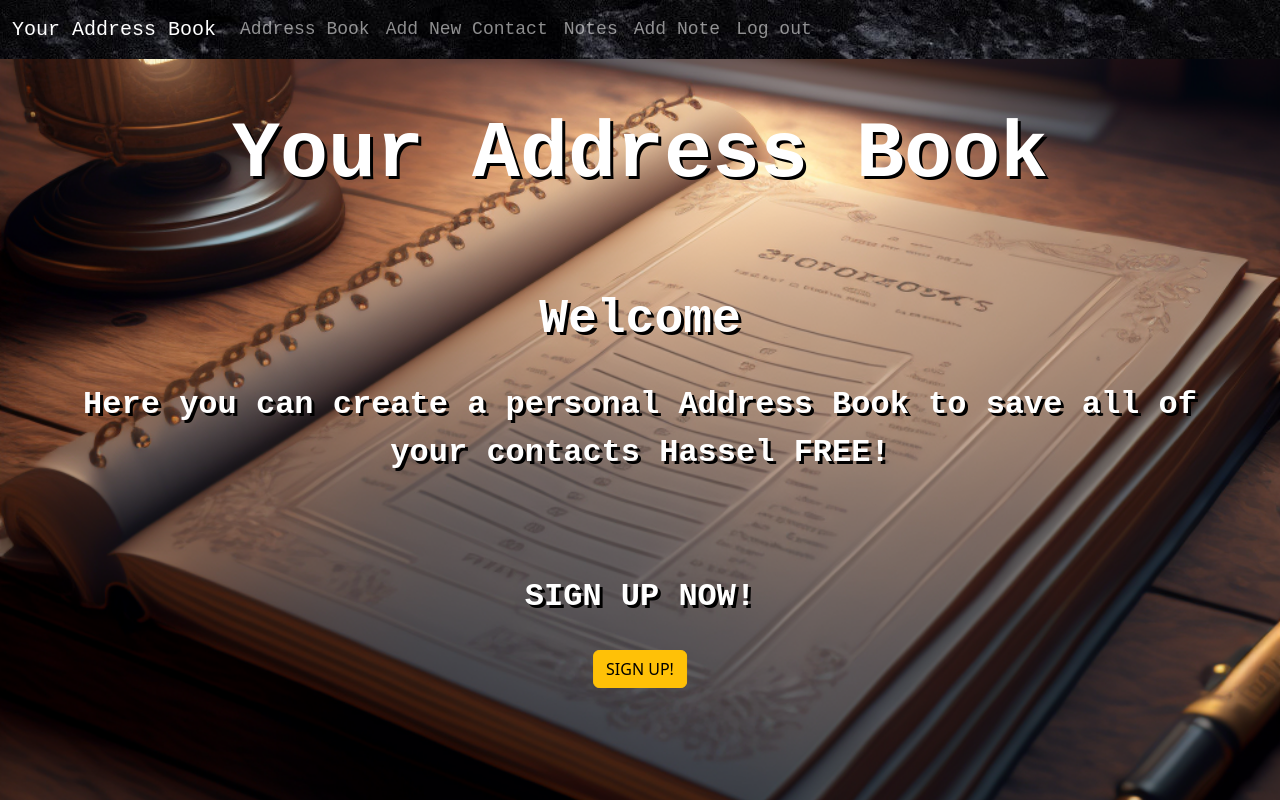
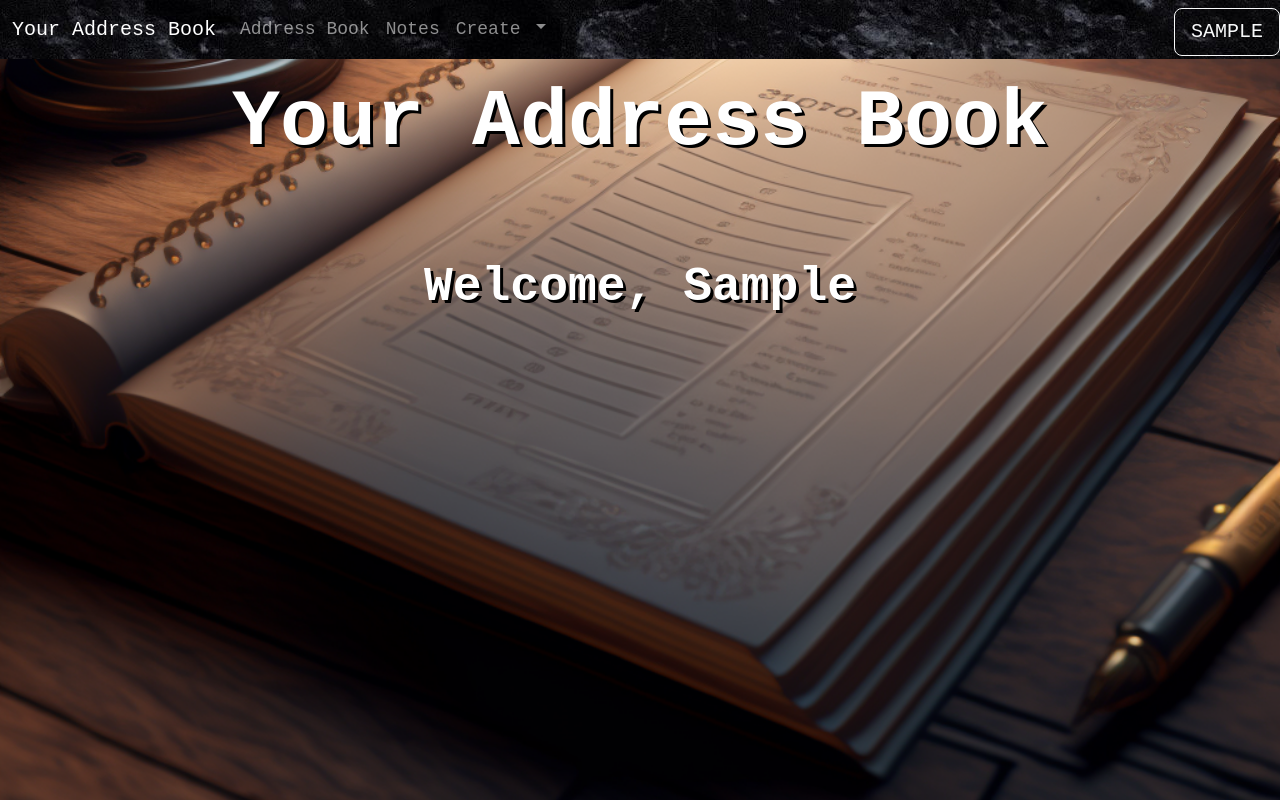
Before and after one commit to MHines10/Flask-Address-Book, a Flask app: page / in a window 1280 px wide. Run offline with Flask 3, Linux system fonts and the light colour scheme; the visitor is signed in with stand-in values (Sample User, id 1).

Commit message:
added basic profile menu/updated butttons/added user privacy

```diff
--- a/app/routes.py
+++ b/app/routes.py
@@ -129,14 +129,20 @@
 @app.route('/notes')
 @login_required
 def notes():
-    notes = Post.query.all()
+    if current_user.is_authenticated:
+        notes = current_user.notes.all()
+    else:
+        notes = []
     return render_template('notes.html', notes=notes)
 
 # Existing Address/Contacts
 @app.route('/address')
 @login_required
 def address():
-    address = Address.query.all()
+    if current_user.is_authenticated:
+        address = current_user.address.all()
+    else:
+        address = []
     return render_template('addressbook.html', address=address)
 
 # Note ID
--- a/app/static/stylesheet.css
+++ b/app/static/stylesheet.css
@@ -68,6 +68,27 @@
     font-weight: bold;
 }
 
+.cont2{
+    font-family: "Courier New", Courier, monospace;
+    font-weight: bold;
+}
+
+.cont:hover{
+    color: rgb(255, 255, 255);
+    text-shadow: 0px 0px 3px rgb(21, 255, 0);
+    background-color: rgb(4, 71, 0);
+    font-family: "Courier New", Courier, monospace;
+    font-weight: bold;
+}
+
+.cont2:hover{
+    color: rgb(255, 255, 255);
+    text-shadow: 1px 1px 10px rgb(242, 255, 0);
+    background-color: rgb(59, 48, 0);
+    font-family: "Courier New", Courier, monospace;
+    font-weight: bold;
+}
+
 .cont1{
     color: rgb(237, 237, 237);
     text-shadow: 1px 1px 0px black;
--- a/app/templates/index.html
+++ b/app/templates/index.html
@@ -3,11 +3,17 @@
 {% block title %} Welcome {% endblock %}
 
 {% block content %}
-
+    {% if current_user.is_authenticated %}
+    <h1 class="home1 text-center mt-3">Your Address Book</h1>
+    <h1 class="welcome1 text-center">Welcome, {{ current_user.first_name.title() }}</h1>
+    {% else %}
     <h1 class="home1 text-center mt-5">Your Address Book</h1>
     <h1 class="welcome1 text-center">Welcome</h1>
     <p class="p1 text-center">Here you can create a personal Address Book to save all of your contacts Hassel FREE!</p>
-    <p class="p2 text-center pt-3">SIGN UP NOW!</p>
-    <a href="signup"><button type="button" class="homebtn btn btn-warning position-absolute top-80 start-50 translate-middle">SIGN UP!</button></a>
-
+    <p class="p2 text-center">Already Have an Account?</p>
+    <a href="login"><button type="button" class="cont homebtn btn btn-success position-absolute top-40 start-50 translate-middle">lOGIN</button></a>
+    <p class="welcome1 text-center pt-4">OR</p>
+    <p class="p2 text-center ">SIGN UP NOW!</p>
+    <a href="signup"><button type="button" class="cont2 homebtn btn btn-warning position-absolute top-60 start-50 translate-middle">SIGN UP!</button></a>
+    {% endif %}
 {% endblock %}
--- a/app/templates/nav.html
+++ b/app/templates/nav.html
@@ -1,6 +1,30 @@
-<nav class="navbar navbar-expand-lg bg-dark" data-bs-theme="dark" style="background-image: url('static/blackstone.jpg');">
+{% if current_user.is_authenticated %}
+<div class="offcanvas offcanvas-end" data-bs-scroll="true" tabindex="-1" id="offcanvasWithBothOptions" aria-labelledby="offcanvasWithBothOptionsLabel" style="background-image: url('static/note2.png');">
+  <div class="offcanvas-header">
+    <h1 class="home1 offcanvas-title" id="offcanvasWithBothOptionsLabel">{{ current_user.first_name.upper() }}</h1>
+    <hr>
+    <button type="button" class="btn-close btn-warning" data-bs-dismiss="offcanvas" aria-label="Close"></button>
+  </div>
+  <div class="offcanvas-body">
+    <a class="p1" href="{{url_for('address')}}">Address Book</a>
+    <br>
+    <a class="p1" href="{{url_for('notes')}}">Notes</a>
+    <br>
+    <br>
+    <a class="p1" href="{{url_for('create_contact')}}">New Contact</a>
+    <br>
+    <a class="p1" href="{{url_for('create_note')}}">Add a Note</a>
+    <hr>
+    <br>
+    <br>
+    <br>
+    <a class="p1" href="{{url_for('logout')}}">Log Out</a>
+    {% endif %}
+  </div>
+</div>
+<nav class="navbar navbar-expand-lg bg-dark sticky-top" data-bs-theme="dark" style="background-image: url('static/blackstone.jpg');">
     <div class="container-fluid">
-        <a class="navbar-brand" href="#">Your Address Book</a>
+        <a class="navbar-brand" href="{{url_for('index')}}">Your Address Book</a>
         <button class="navbar-toggler" type="button" data-bs-toggle="collapse" data-bs-target="#navbarNavAltMarkup" aria-controls="navbarNavAltMarkup" aria-expanded="false" aria-label="Toggle navigation">
         <span class="navbar-toggler-icon"></span>
     </button>
@@ -8,10 +32,21 @@
             <div class="navbar-nav">
                 {% if current_user.is_authenticated %}
                 <a class="nav-link" href="{{url_for('address')}}">Address Book</a>
-            <a class="nav-link" href="{{url_for('create_contact')}}">Add New Contact</a>
+                <!-- <a class="nav-link" href="{{url_for('create_contact')}}">Add New Contact</a> -->
                 <a class="nav-link" href="{{url_for('notes')}}">Notes</a>
-            <a class="nav-link" href="{{url_for('create_note')}}">Add Note</a>
-            <a class="nav-link" href="{{url_for('logout')}}">Log out</a>
+                <li class="nav-item dropdown">
+                <a class="nav-link dropdown-toggle" href="#" role="button" data-bs-toggle="dropdown" aria-expanded="false">
+                    Create
+                </a>
+                <ul class="dropdown-menu" style="background-color: rgb(96, 0, 0);">
+                    <li><a class="dropdown-item" href="{{url_for('create_contact')}}">New Contact</a></li>
+                    <li><a class="dropdown-item" href="{{url_for('create_note')}}">New Note</a></li>
+                </ul>
+                </li>
+                <!-- <a class="nav-link" href="{{url_for('create_note')}}">Add Note</a>
+                <a class="nav-link" href="{{url_for('logout')}}">Log out</a> -->
+                <button class="btn btn-outline-light btn-lg position-absolute top-05 end-0" type="button" data-bs-toggle="offcanvas" data-bs-target="#offcanvasWithBothOptions" aria-controls="offcanvasWithBothOptions">{{current_user.first_name.upper()}}</button>
+
                 {% else %}
             <a class="nav-link" href="{{url_for('index')}}">Welcome</a>
             <a class="nav-link" href="{{url_for('address')}}">Address Book</a>
```
Also changed, not shown: app/templates/addressbook.html (+11 -11 lines), app/templates/notes.html (+9 -9 lines), app.db. Lines whose indentation alone changed are shown as unchanged.
